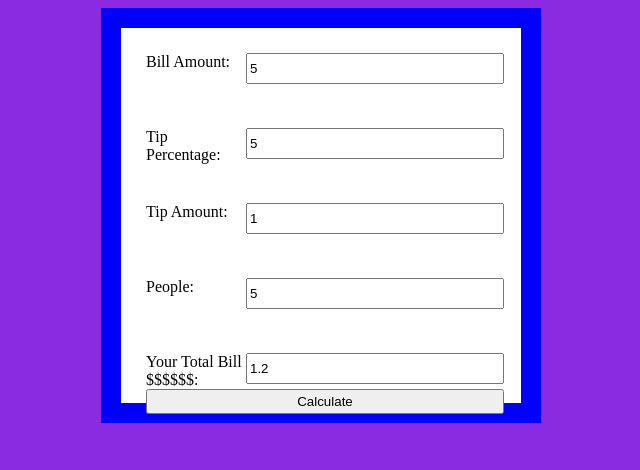
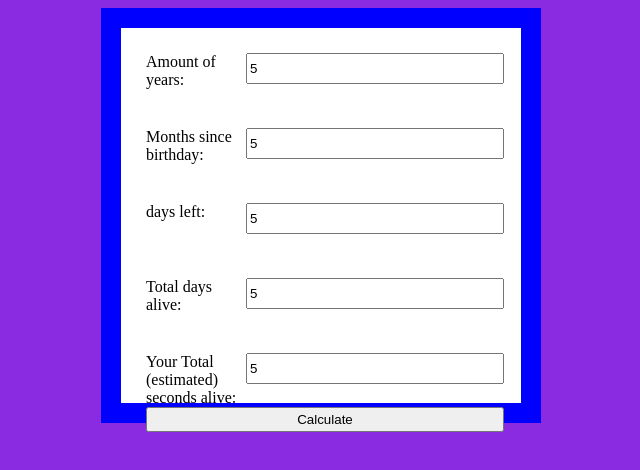
Before and after one commit to Sergiorq1/Custom_CalculatorWEB10, a plain HTML site: page index.html in a window 1280 px wide. Both pictures are taken after typing "5", "5", "5", "5", "5" into the empty fields and a click on the button "Calculate". Shown: the whole page, without its empty margins (319-959 px from the left). Drawn offline with Linux system fonts and the light colour scheme.

Commit message:
small updates

```diff
--- a/index.html
+++ b/index.html
@@ -4,15 +4,15 @@
     <meta charset="UTF-8">
     <meta name="viewport" content="width=device-width, initial-scale=1.0">
     <link rel="stylesheet" href="styles.css">
-    <title>Tip Calulator</title>
+    <title>Seconds Alive Calculator</title>
 </head>
 <body>
     <div id="container">
-        Bill Amount: <input id="bill_amount" class="input-styling" type="number">
-        Tip Percentage: <input id="tip_percentage" class="input-styling" type="number">
-        Tip Amount: <input id="tip_amount" class="input-styling" type="number">
-        People: <input id="people" class="input-styling" type="number">
-        Your Total Bill $$$$$$: <input id="total_bill" class="input-styling" type="number">
+        Amount of years: <input id="bill_amount" class="input-styling" type="number">
+        Months since birthday: <input id="tip_percentage" class="input-styling" type="number">
+        days left: <input id="tip_amount" class="input-styling" type="number">
+        Total days alive: <input id="people" class="input-styling" type="number">
+        Your Total (estimated) seconds alive: <input id="total_bill" class="input-styling" type="number">
         <button id="btn">Calculate</button>
     </div>
     <script src="main.js"></script>
--- a/main.js
+++ b/main.js
@@ -1,11 +1,11 @@
 let btn = document.getElementById('btn');
 
 btn.addEventListener('click', function(){
-    let billAmount = parseFloat(document.getElementById('bill_amount').value);
+    let years = parseFloat(document.getElementById('years').value);
     let tipPercentage = parseFloat(document.getElementById('tip_percentage').value);
     let people = parseFloat(document.getElementById('people').value);
 
-    let computedTip = billAmount / tipPercentage;
-    let totalBill = document.getElementById('total_bill').value = billAmount / people + computedTip / people;
+    let computedTip = years / tipPercentage;
+    let totalBill = document.getElementById('total_bill').value = years / people + computedTip / people;
     let tipAmount = document.getElementById('tip_amount').value = computedTip;
 })
```
